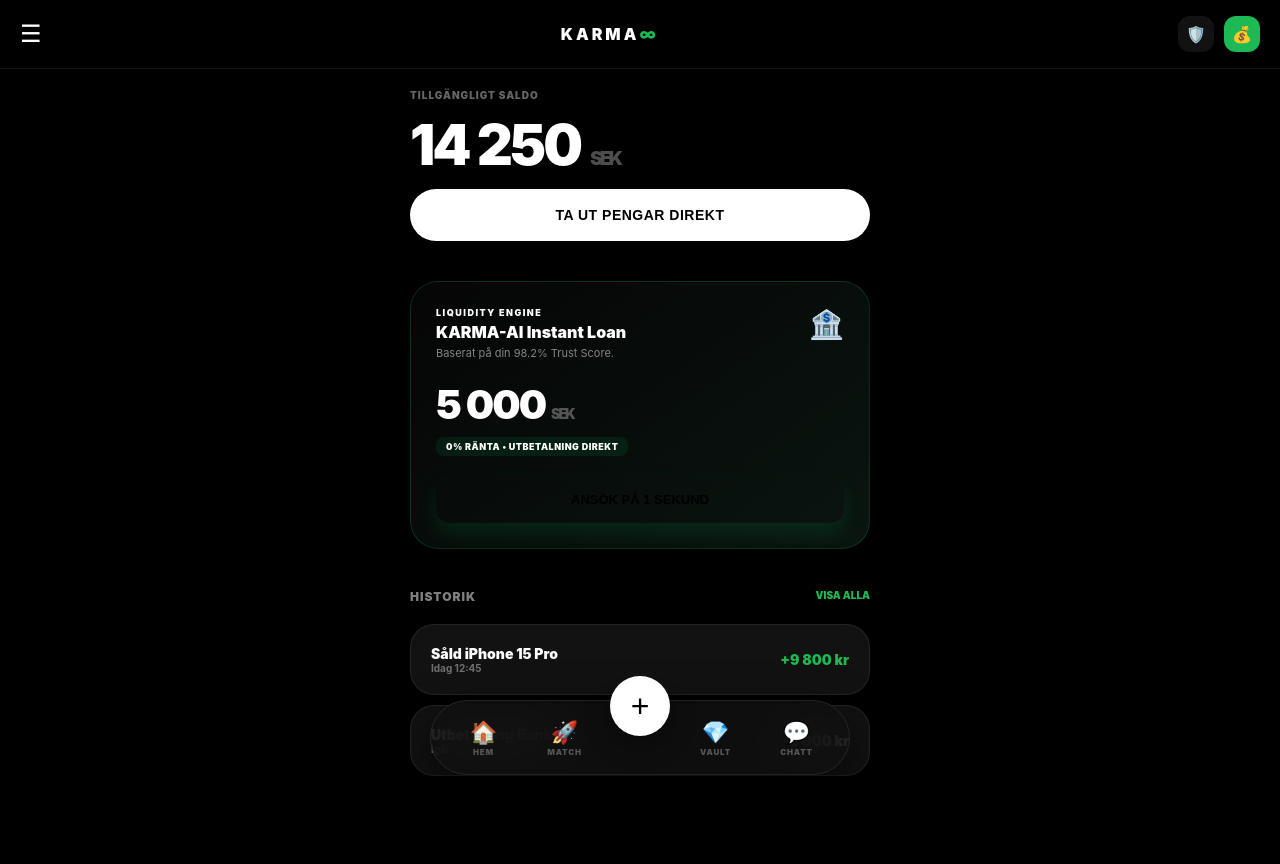
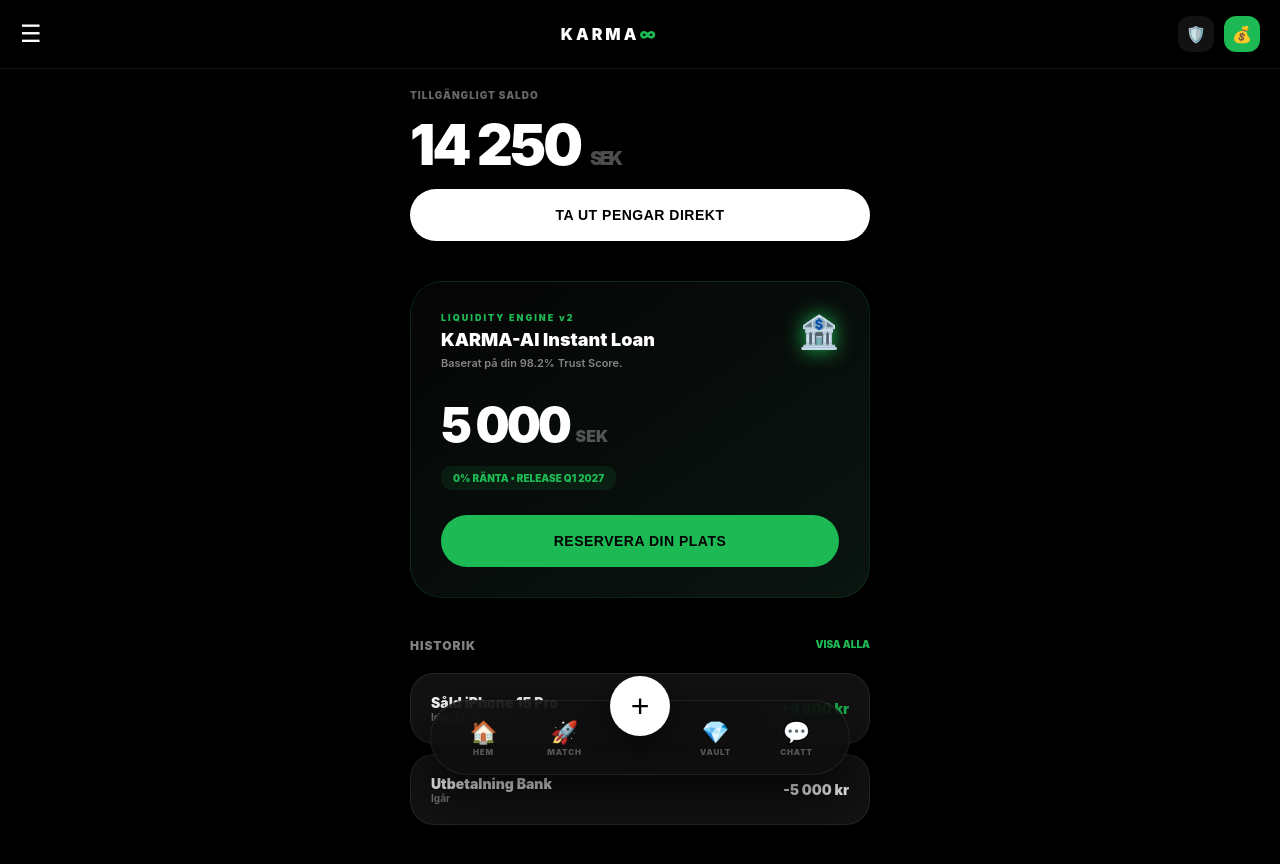
Before and after one commit to gascheckking/marketbeg-appGem, a Next.js app: page /wallet in a window 1280 px wide. Shown: the top 864 px of the page. Built offline with nearby package versions, Linux system fonts and the light colour scheme.

Commit message:
Update BegLoan.tsx

```diff
--- a/components/BegLoan.tsx
+++ b/components/BegLoan.tsx
@@ -4,85 +4,51 @@ import { useEffect, useState } from "react";
 
 export default function BegLoan({ price = 5000 }: { price?: number }) {
   const [mounted, setMounted] = useState(false);
-
-  useEffect(() => {
-    setMounted(true);
-  }, []);
+  useEffect(() => setMounted(true), []);
 
   if (!mounted) return null;
 
   return (
-    <div
-      style={{
-        marginTop: "20px",
-        padding: "25px",
-        borderRadius: "28px", // Något rundare för modernare look
-        background: "linear-gradient(145deg, #050505 0%, #0a1510 100%)",
-        border: "1px solid rgba(0,255,136,0.15)",
-        boxShadow: "0 20px 50px rgba(0,0,0,0.5)",
-      }}
-    >
+    <div style={{
+      padding: "30px",
+      borderRadius: "32px",
+      background: "linear-gradient(145deg, #050505 0%, #0a1510 100%)",
+      border: "1px solid rgba(29, 185, 84, 0.15)",
+      boxShadow: "0 20px 50px rgba(0,0,0,0.6)",
+    }}>
       <div style={{ display: "flex", justifyContent: "space-between", alignItems: "flex-start" }}>
         <div>
-          <div
-            style={{
-              fontSize: "9px",
-              fontWeight: 900,
-              color: "var(--neon-mint)",
-              letterSpacing: "1.5px",
-              marginBottom: "4px"
-            }}
-          >
-            LIQUIDITY ENGINE
+          <div style={{ fontSize: "9px", fontWeight: 900, color: "var(--karma-green)", letterSpacing: "2px", marginBottom: "6px" }}>
+            LIQUIDITY ENGINE v2
           </div>
-          <div style={{ fontSize: "16px", fontWeight: 900 }}>KARMA-AI Instant Loan</div>
-          <p style={{ fontSize: "11px", opacity: 0.5, marginTop: "4px" }}>
+          <div style={{ fontSize: "18px", fontWeight: 900 }}>KARMA-AI Instant Loan</div>
+          <p style={{ fontSize: "11px", opacity: 0.5, marginTop: "6px", fontWeight: 600 }}>
             Baserat på din 98.2% Trust Score.
           </p>
         </div>
-        <div style={{ fontSize: "28px" }}>🏦</div>
+        <div style={{ fontSize: "32px", filter: "drop-shadow(0 0 10px var(--karma-green))" }}>🏦</div>
       </div>
 
-      <div style={{ margin: "20px 0" }}>
-        <div style={{ fontSize: "2.5rem", fontWeight: 900, letterSpacing: "-2px" }}>
-          {price.toLocaleString("sv-SE")}{" "}
-          <span style={{ fontSize: "14px", opacity: 0.3 }}>SEK</span>
+      <div style={{ margin: "25px 0" }}>
+        <div style={{ fontSize: "3rem", fontWeight: 900, letterSpacing: "-3px" }}>
+          {price.toLocaleString("sv-SE")} <span style={{ fontSize: "16px", opacity: 0.3, letterSpacing: "0" }}>SEK</span>
         </div>
-        <div
-          style={{
-            marginTop: "8px",
-            display: "inline-block",
-            padding: "4px 10px",
-            background: "rgba(0,255,136,0.08)",
-            borderRadius: "8px",
-            fontSize: "9px",
-            color: "var(--neon-mint)",
-            fontWeight: 900,
-            letterSpacing: "0.5px"
-          }}
-        >
-          0% RÄNTA • UTBETALNING DIREKT
+        <div style={{
+          marginTop: "12px",
+          display: "inline-block",
+          padding: "6px 12px",
+          background: "rgba(29, 185, 84, 0.1)",
+          borderRadius: "10px",
+          fontSize: "10px",
+          color: "var(--karma-green)",
+          fontWeight: 900
+        }}>
+          0% RÄNTA • RELEASE Q1 2027
         </div>
       </div>
 
-      <button
-        style={{
-          width: "100%",
-          background: "var(--neon-mint)",
-          color: "#000",
-          fontSize: "13px",
-          fontWeight: 900,
-          padding: "16px",
-          borderRadius: "14px",
-          border: "none",
-          cursor: "pointer",
-          transition: "0.2s ease",
-          boxShadow: "0 10px 20px rgba(0,255,136,0.1)"
-        }}
-        onMouseEnter={(e) => (e.currentTarget.style.transform = "scale(1.02)")}
-        onMouseLeave={(e) => (e.currentTarget.style.transform = "scale(1)")}
-      >
-        ANSÖK PÅ 1 SEKUND
+      <button className="primary-btn" style={{ background: 'var(--karma-green)', color: '#000' }}>
+        RESERVERA DIN PLATS
       </button>
     </div>
   );
```
